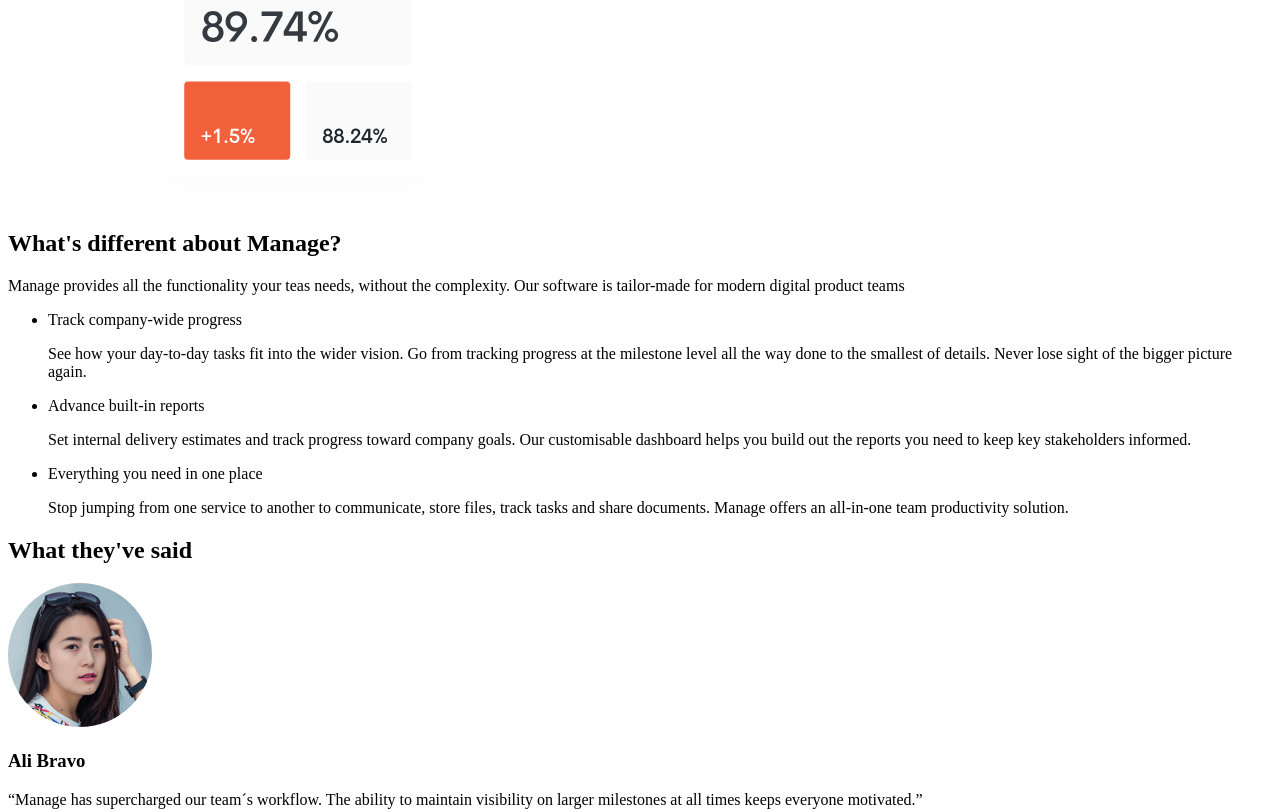
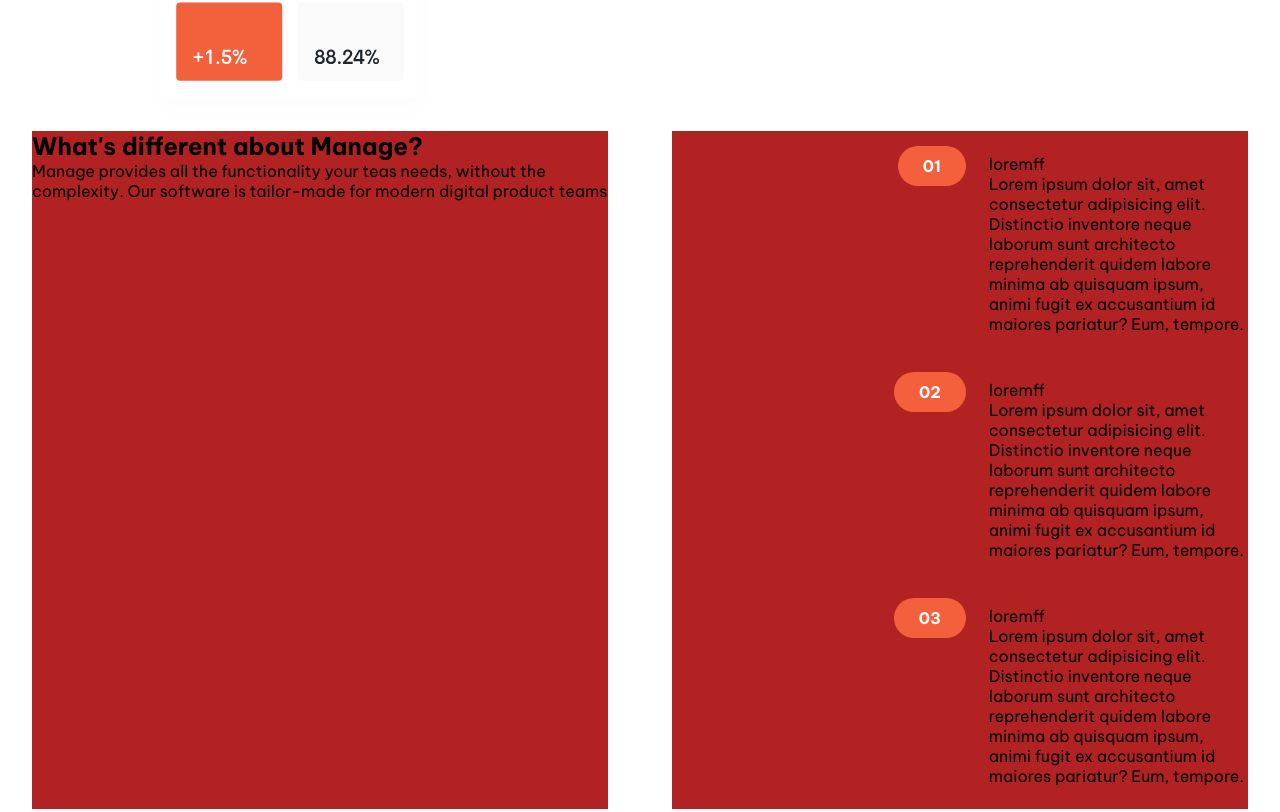
Before and after one commit to tomasdlp/FrontEndI, a plain HTML site: page TFI/index.html in a window 1280 px wide. Shown: the part 620-1432 px from the top of the page. Drawn offline with Linux system fonts and the light colour scheme.

Commit message:
Estilando

```diff
--- a/TFI/css/style.css
+++ b/TFI/css/style.css
@@ -0,0 +1,51 @@
+/* Externo */
+@import url('https://fonts.googleapis.com/css2?family=Be+Vietnam+Pro:wght@400;500;700&display=swap');
+
+/*
+font-family: 'Be Vietnam Pro', sans-serif;
+*/
+/* Seccion 2 */
+section.section-two{
+    display: flex;
+    justify-content: space-around;
+}
+section.section-two div{
+    width: 45%;
+    background-color: firebrick;
+}
+/* Section 2.2 */
+* {
+    font-family: 'Be Vietnam Pro', sans-serif;
+    margin: 0;
+    padding: 0;
+    box-sizing: border-box;
+}
+
+.pruee {
+    list-style: none;
+    position: relative;
+    counter-reset: count;
+}
+
+.pruee li {
+    counter-increment: count;
+    display: flex;
+    margin-top: 15px;
+    justify-content: flex-end;
+}
+
+.pruee li::before {
+    content: '0' counter(count);
+    color: white;
+    padding: 10px 25px;
+    background-color: #F3603B;
+    font-weight: bold;
+    border-radius: 30px;
+    height: fit-content;
+}
+
+.pruee li div {
+    margin-left: 23px;
+    margin-top: 8px;
+    margin-bottom: 23px;
+}
--- a/TFI/index.html
+++ b/TFI/index.html
@@ -9,7 +9,8 @@
     <link rel="stylesheet" href="https://cdnjs.cloudflare.com/ajax/libs/font-awesome/6.1.1/css/all.min.css"
         integrity="sha512-KfkfwYDsLkIlwQp6LFnl8zNdLGxu9YAA1QvwINks4PhcElQSvqcyVLLD9aMhXd13uQjoXtEKNosOWaZqXgel0g=="
         crossorigin="anonymous" referrerpolicy="no-referrer" />
-    <title>Document</title>
+    <title>Manage || WEB</title>
+    <link rel="stylesheet" href="./css/style.css">
 </head>
 
 <body>
@@ -52,7 +53,7 @@
                 <img src="./img/illustration-intro.svg" alt="">
             </div>
         </section>
-        <section>
+        <section class="section-two">
             <!-- Secion 2 -->
             <div>
                 <h2>
@@ -65,24 +66,26 @@
                 </p>
             </div>
             <div>
-                <ul>
+                <ol class="pruee">
                     <li>
-                        <span>Track company-wide progress</span>
-                        <p>See how your day-to-day tasks fit into the wider vision. Go from tracking progress at the
-                            milestone level all the way done to the smallest of details. Never lose sight of the bigger
-                            picture again.</p>
+                        <div>
+                            <span>loremff</span>
+                            <p>Lorem ipsum dolor sit, amet consectetur adipisicing elit. Distinctio inventore neque laborum sunt architecto reprehenderit quidem labore minima ab quisquam ipsum, animi fugit ex accusantium id maiores pariatur? Eum, tempore.</p>
+                        </div>
                     </li>
                     <li>
-                        <span>Advance built-in reports</span>
-                        <p>Set internal delivery estimates and track progress toward company goals. Our customisable
-                            dashboard helps you build out the reports you need to keep key stakeholders informed.</p>
+                        <div>
+                            <span>loremff</span>
+                            <p>Lorem ipsum dolor sit, amet consectetur adipisicing elit. Distinctio inventore neque laborum sunt architecto reprehenderit quidem labore minima ab quisquam ipsum, animi fugit ex accusantium id maiores pariatur? Eum, tempore.</p>
+                        </div>
                     </li>
                     <li>
-                        <span>Everything you need in one place</span>
-                        <p>Stop jumping from one service to another to communicate, store files, track tasks and share
-                            documents. Manage offers an all-in-one team productivity solution.</p>
+                        <div>
+                            <span>loremff</span>
+                            <p>Lorem ipsum dolor sit, amet consectetur adipisicing elit. Distinctio inventore neque laborum sunt architecto reprehenderit quidem labore minima ab quisquam ipsum, animi fugit ex accusantium id maiores pariatur? Eum, tempore.</p>
+                        </div>
                     </li>
-                </ul>
+                </ol>
             </div>
         </section>
         <section>
```
